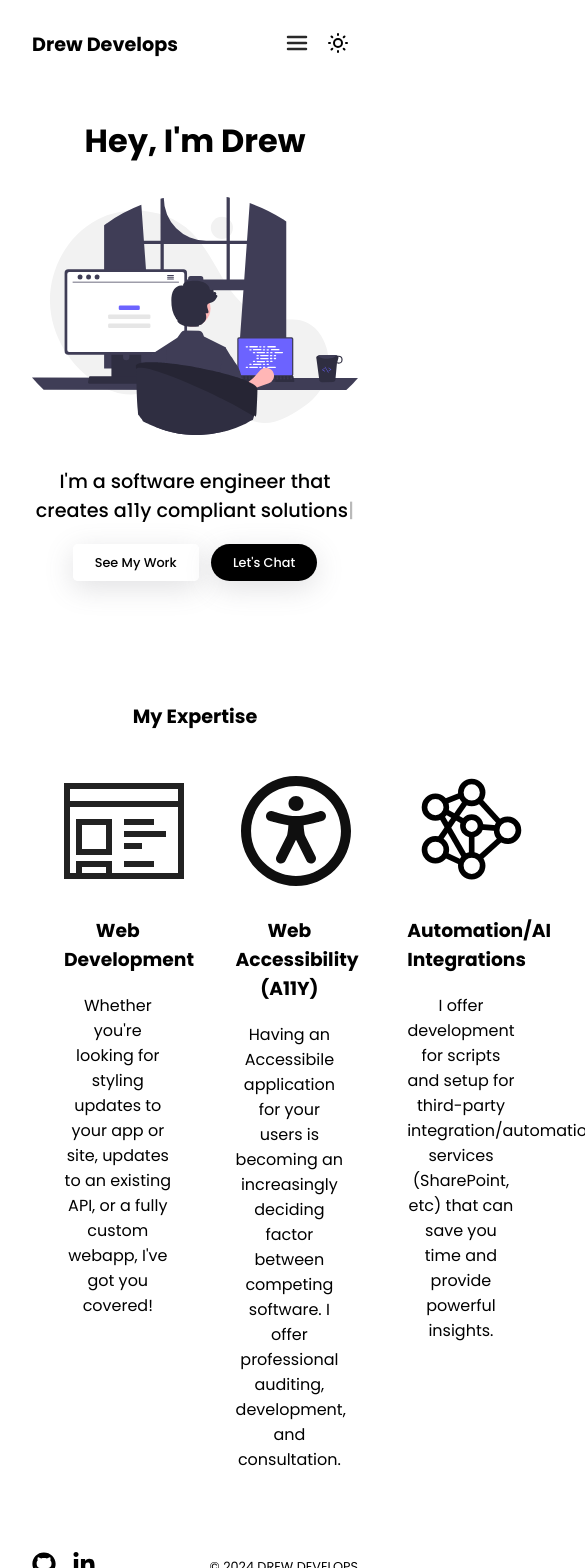
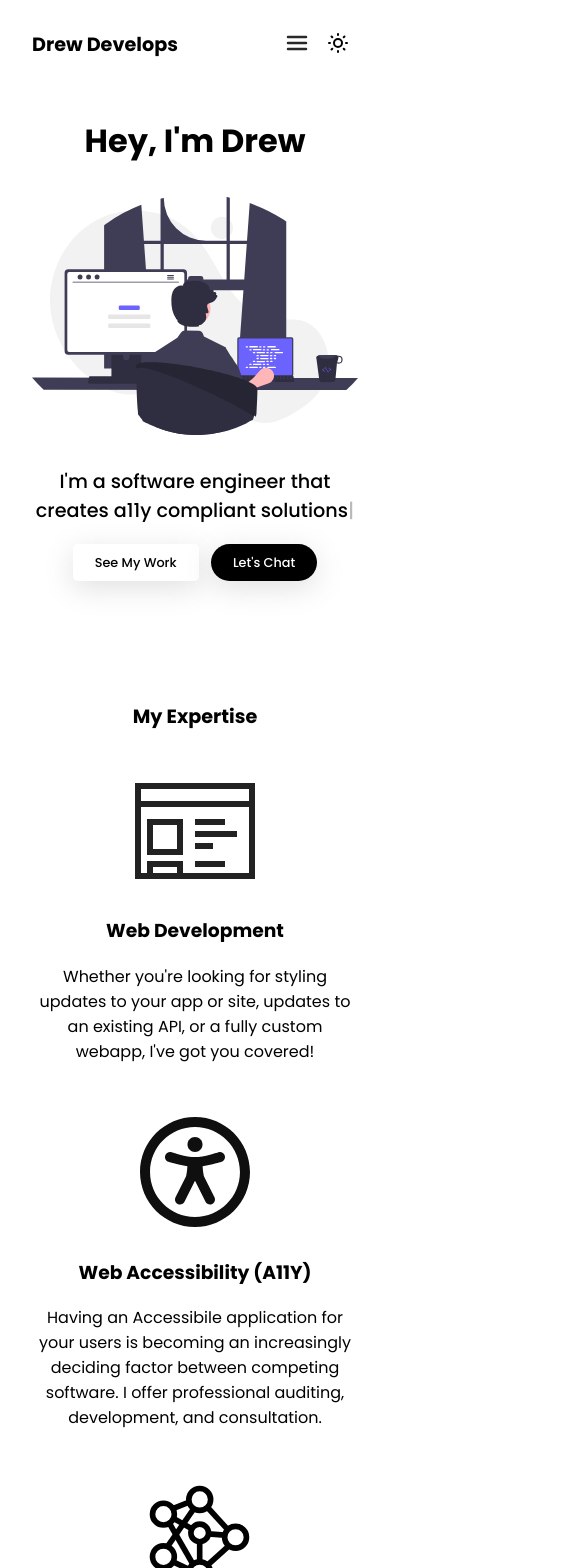
Before and after one commit to drewdoesdevelopment/drew-develops, a SvelteKit app: page / in a window 390 px wide. Shown: the top 1568 px of the page, 585 px wide, since content can reach past the window. Built offline with nearby package versions, Linux system fonts and the light colour scheme.

Commit message:
Starts expertise mobile styles

```diff
--- a/src/elements/ExpertiseItems.svelte
+++ b/src/elements/ExpertiseItems.svelte
@@ -99,6 +99,8 @@
     </div>
 </div>
 <style lang="scss">
+@import '../styles/variables.scss';
+
 svg {
     width: 120px;
     height: 120px;
@@ -114,4 +116,17 @@ svg {
         width: 33%;
     }
 }
+
+@media (max-width: $breakpoint-s) {
+    .expertise {
+        &-item {
+            width: 100% !important;
+        }
+
+        &-items {
+            flex-direction: column;
+            align-items: center;
+        }
+    }
+}
 </style>
--- a/src/routes/+page.svelte
+++ b/src/routes/+page.svelte
@@ -106,7 +106,7 @@
 
 }
 
-	@media (max-width: $breakpoint-xs) {
+@media (max-width: $breakpoint-s) {
     main {
         margin: 0 2rem;
     }
@@ -140,4 +140,5 @@
         display: block;
     }
 }
+
 </style>
```
Lines whose indentation alone changed are shown as unchanged.
